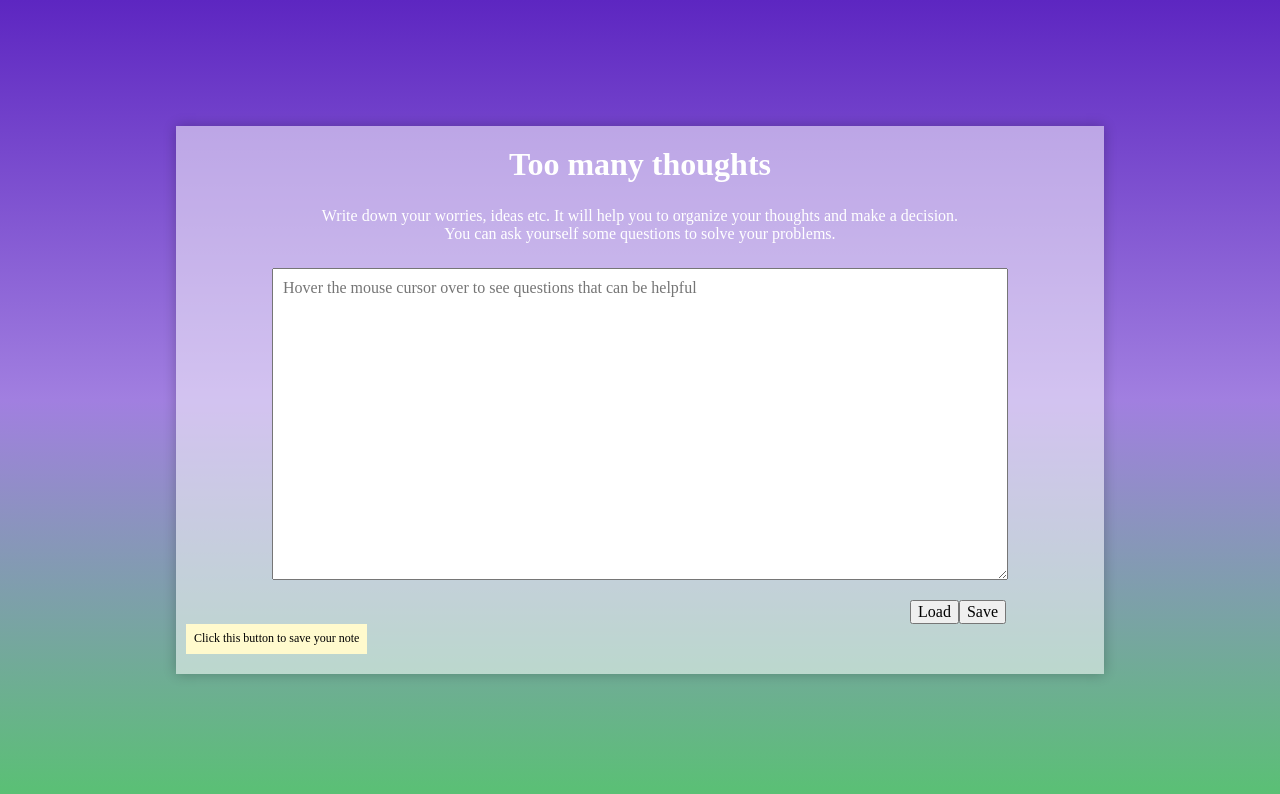
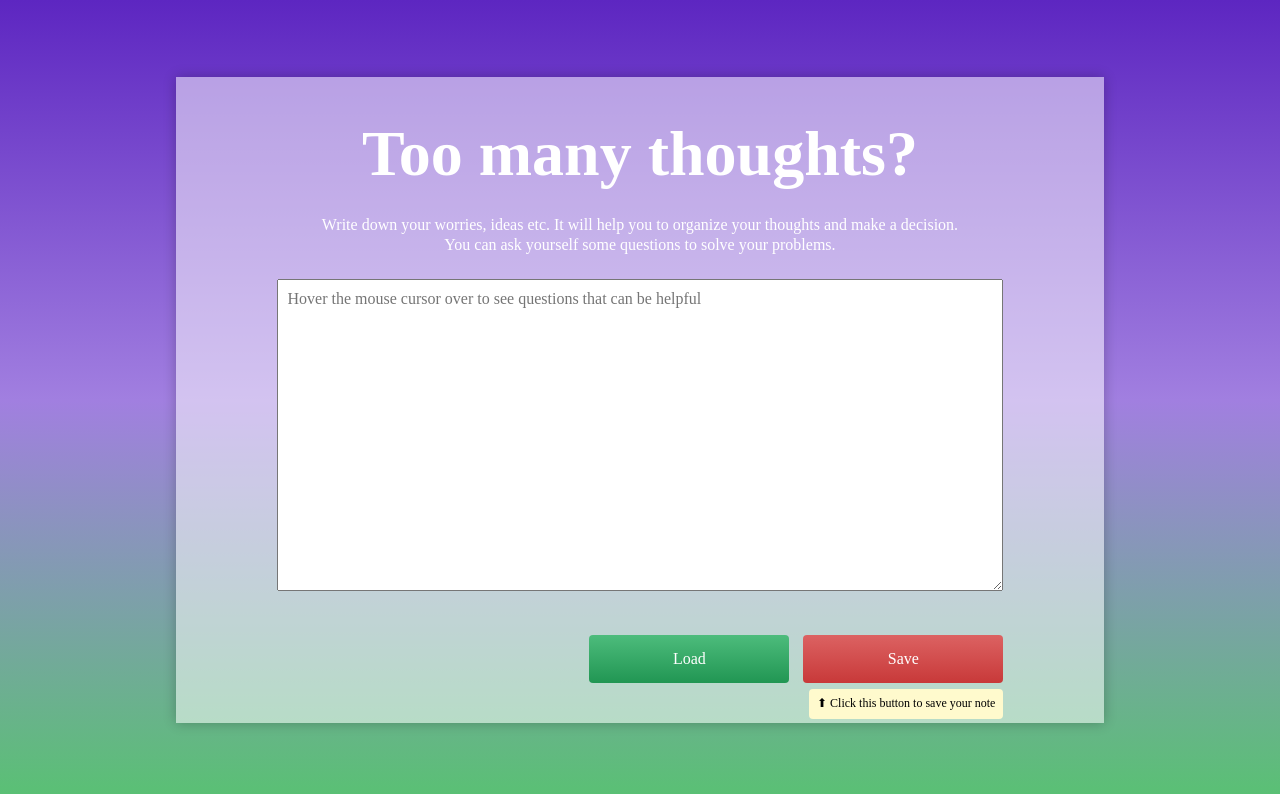
Before and after one commit to annamazurek/too-many-thoughts, a website: page src/content/index.html in a window 1280 px wide. Drawn offline with nearby package versions, Linux system fonts and the light colour scheme; files that its build step writes are made by us from their sources; files whose address does not match are found by name.

Commit message:
feat: grid, buttons

```diff
--- a/src/content/index.html
+++ b/src/content/index.html
@@ -11,14 +11,14 @@
 
 <body>
   <main class="main">
-    <h1 class="header">Too many thoughts</h1>
+    <h1 class="header">Too many thoughts?</h1>
     <p class="note">Write down your worries, ideas etc. It will help you to organize your thoughts and make a
       decision.
       <br>
       You can ask yourself some questions to solve your problems.
     </p>
 
-    <form>
+    <form class="form">
       <p class="textarea">
         <label for="textarea"></label>
         <textarea class="textarea__input" name="textarea" id="textarea"
@@ -28,17 +28,16 @@
           <li class="list-item">Why do you want to solve it? What it will give you in the future?</li>
           <li class="list-item">What you can do to solve it? Write down your options.</li>
           <li class="list-item">Can someone help you? Who and how?</li>
-          <br>
           <li class="list-item">How can you achieve your goal? What do you need?</li>
           <li class="list-item">When do you want to achieve this goal?</li>
         </ul>
       </p>
     </form>
     <div class="buttons">
+        <button class="button-load">Load</button>
         <button class="button-save">Save</button>
-        <button class="button-load">Load</button>
+        <div class="prompt">⬆ Click this button to save your note</div>
       </div>
-      <div class="prompt">Click this button to save your note</div>
   </main>
   <script src="js/main.js"></script>
 </body>
--- a/src/scss/main.scss
+++ b/src/scss/main.scss
@@ -14,6 +14,7 @@ body {
   background: #5D26C1;
   background: -webkit-linear-gradient(to bottom, #5D26C1, #a17fe0, #59C173);
   background: linear-gradient(to bottom, #5D26C1, #a17fe0, #59C173);
+  background-attachment: fixed;
   min-height: 100vh;
   padding: 8px;
   display: grid;
@@ -26,32 +27,48 @@ body {
   width: 100%;
   height: fit-content;
   margin: auto;
-  padding: 20px 10px;
+  padding: 40px 10px;
   box-shadow: 0 0 12px #0000003f;
   background: #ffffff87;
   grid-column-start: 2;
+  display: grid;
+  grid-template-areas:
+    ". header ."
+    ". note ."
+    ". form ."
+    ". buttons .";
+  grid-row-gap: 24px;
 }
 .header {
-  margin: 0 0 24px;
-  color: #ffffff;
+  margin: 0;
+  color: #fff;
   text-align: center;
+  grid-area: header;
+  font-size: 64px;
 }
 .note {
   max-width: 736px;
   width:100%;
-  margin: 0 auto 24px;
+  margin: 0;
+  font-size: 16px;
+  line-height: 20px;
   text-align: center;
-  color: #ffffff;
+  color: #fff;
+  grid-area: note;
+}
+.form {
+  grid-area: form;
+  margin: 0;
 }
 .textarea {
   max-width: 736px;
   width:100%;
-  margin: 0 auto;
-  position: relative;
+  margin: 0;
   &__input {
   width:100%;
   min-height: 312px;
   padding: 10px;
+  position: relative;
   }
   &__questions {
   width: fit-content;
@@ -61,26 +78,44 @@ body {
   list-style: none;
   background: lemonchiffon;
   position: absolute;
+  align-self: auto;
   display: none;
-}}
+  }
+}
 .list-item {
 
 }
 .buttons {
   display: flex;
-  flex-direction: row-reverse;
-  justify-content: end;
-  margin-right: 88px;
+  justify-content: flex-end;
+  grid-area: buttons;
+
 }
 .button-load {
-
+  margin-right: 14px;
+  width: 200px;
+  height: 48px;
+  background: linear-gradient(180deg, #4DBC7C 0%, #219653 100%);
+  border-radius: 4px;
+  border: none;
+  color: #fff;
 }
 .button-save{
-
+  width: 200px;
+  height: 48px;
+  background: linear-gradient(180deg, #DC6262 0%, #C83939 100%);
+  border-radius: 4px;
+  border: none;
+  color: #fff;
+  position: relative;
 }
 .prompt {
   width: fit-content;
   padding: 8px;
   font-size: 12px;
   background: lemonchiffon;
+  color: #000;
+  position: absolute;
+  margin-top: 54px;
+  border-radius: 4px;
 }
```
